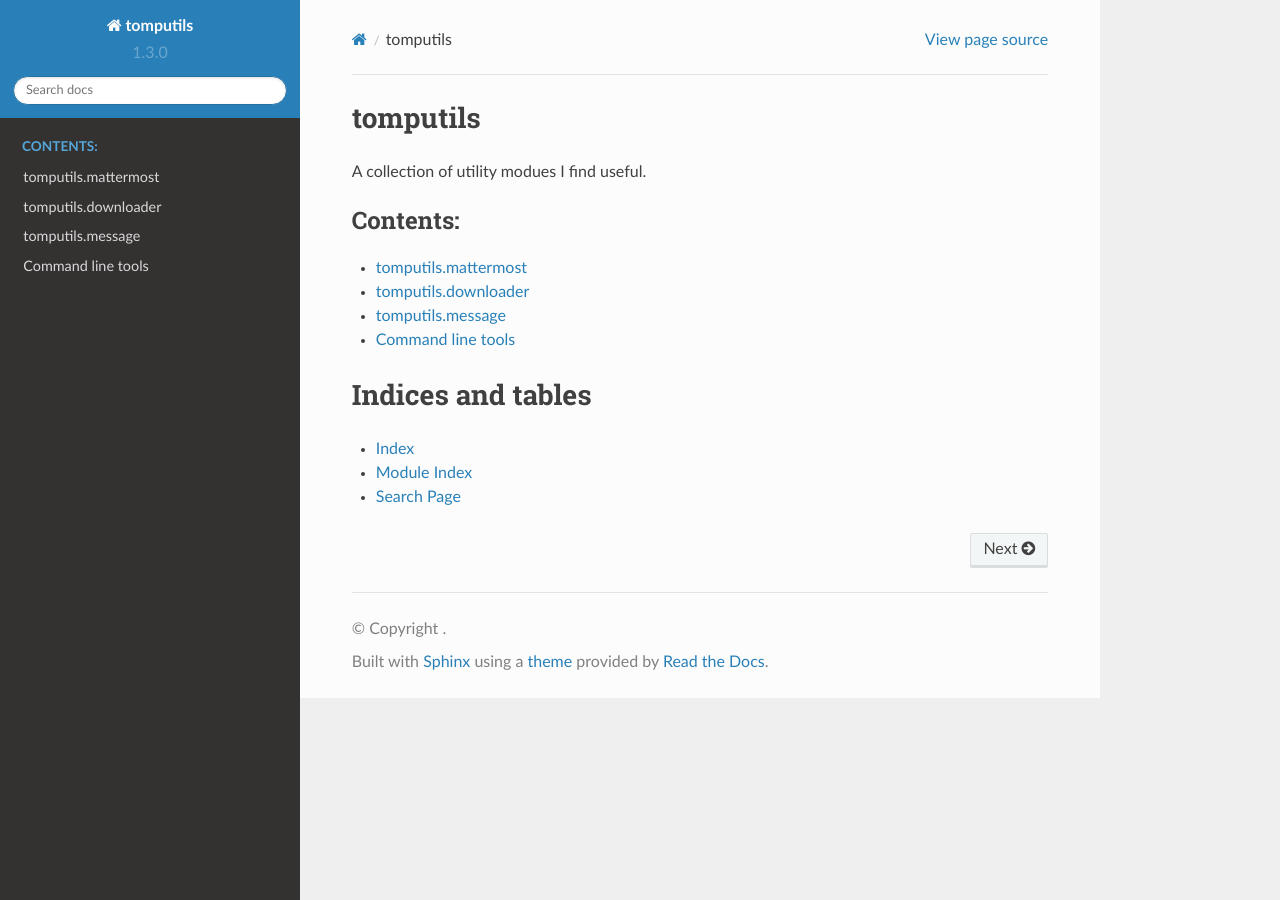
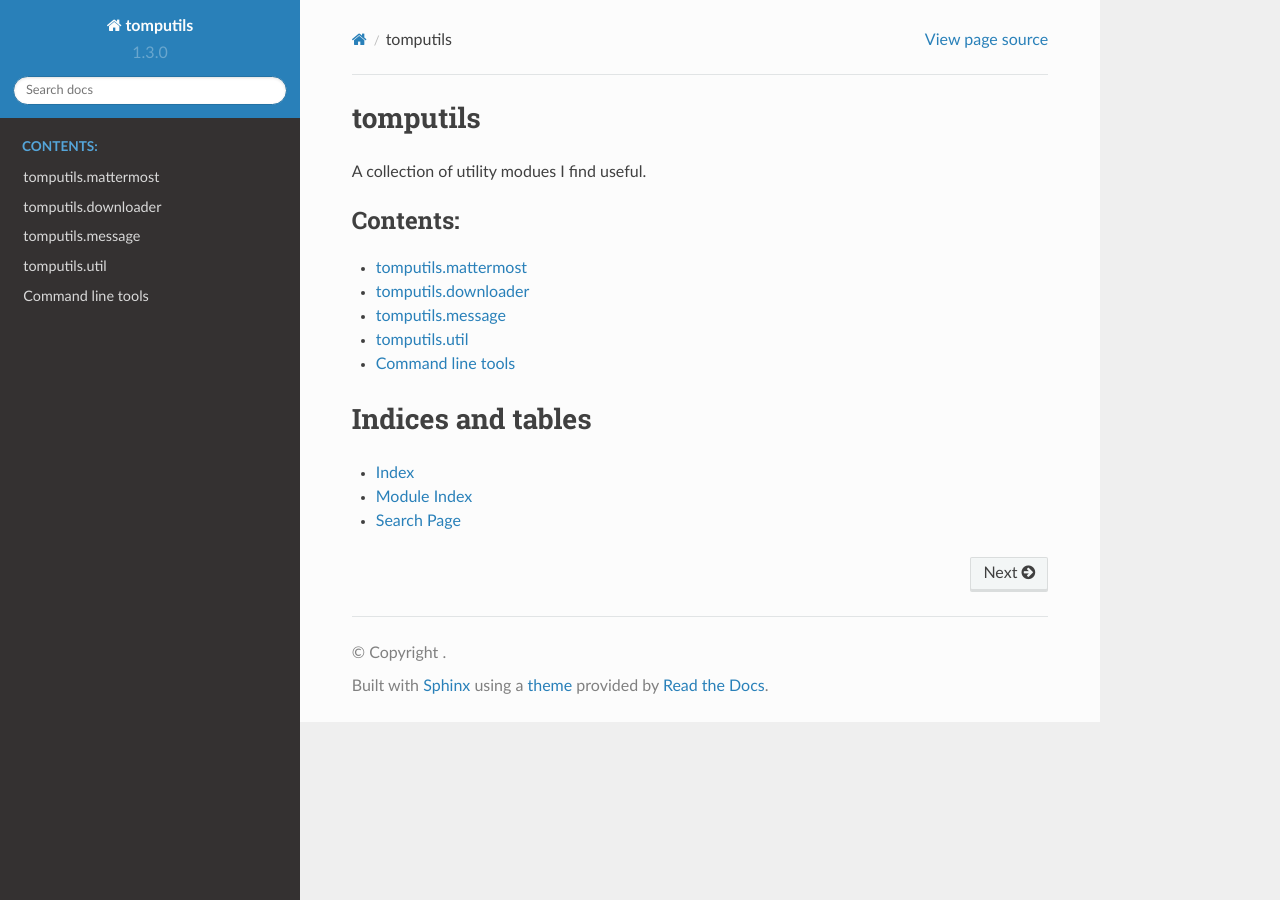
Before and after one commit to awech/tomputils, a Sphinx documentation site: the page built from doc/source/index.rst, in a window 1280 px wide. Built offline with Sphinx 7.4.7 and the Read the Docs theme 2.0.0, drawn with Linux system fonts in a browser that asks for light colours; formulas are drawn with MathJax 3.

Commit message:
add util docs

```diff
--- a/doc/source/index.rst
+++ b/doc/source/index.rst
@@ -15,6 +15,7 @@ A collection of utility modues I find useful.
    mattermost
    downloader
    message
+   util
 
    scripts
 
--- /dev/null
+++ b/doc/source/util.rst
@@ -0,0 +1,6 @@
+tomputils.util
+=====================================
+
+.. automodule:: tomputils.util
+   :members:
+   :show-inheritance:
```
